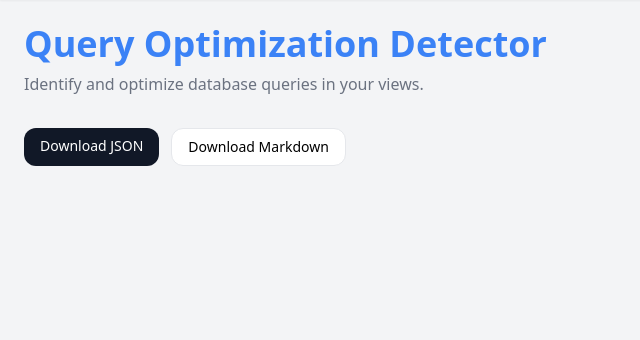
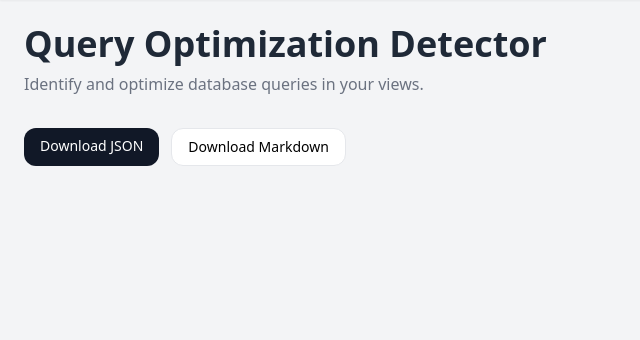
Before and after one commit to codewithubaid1/drf-inspector, a Django app: template drf_inspector/templates/drf_inspector/query_analysis.html in a window 1280 px wide. Shown: the part 85-425 px from the top of the page, without its empty margins (0-640 px from the left). Run offline with Django 3.2, Linux system fonts and the light colour scheme; the template is opened without the code that fills it, so the values that code supplies are empty; some libraries are stand-ins or nearby versions.

Commit message:
Change header text color from blue to gray

```diff
--- a/drf_inspector/templates/drf_inspector/query_analysis.html
+++ b/drf_inspector/templates/drf_inspector/query_analysis.html
@@ -2,7 +2,7 @@
 
 {% block page_header %}
 <div class="mb-8">
-    <h2 class="text-4xl font-bold text-blue-500">
+    <h2 class="text-4xl font-bold text-gray-800">
         Query Optimization Detector
     </h2>
     <p class="text-gray-500 mt-2">
```
